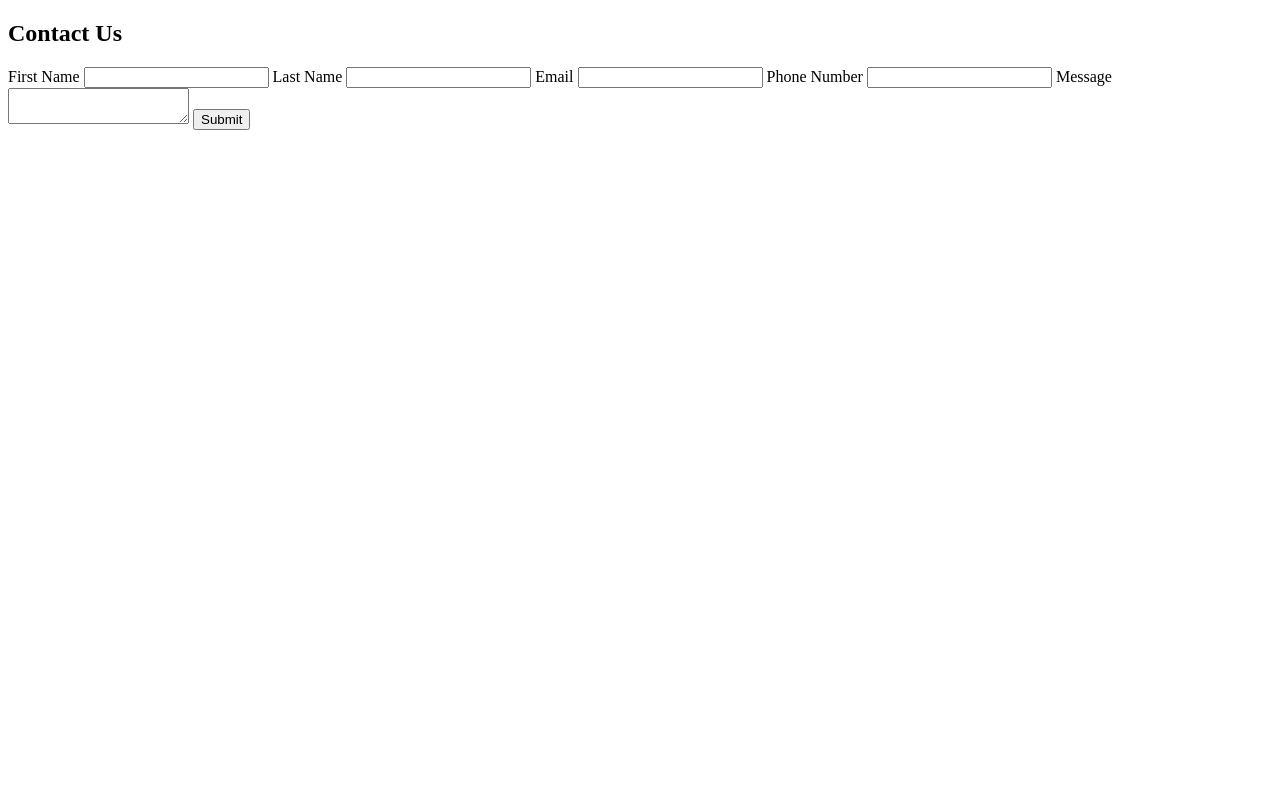
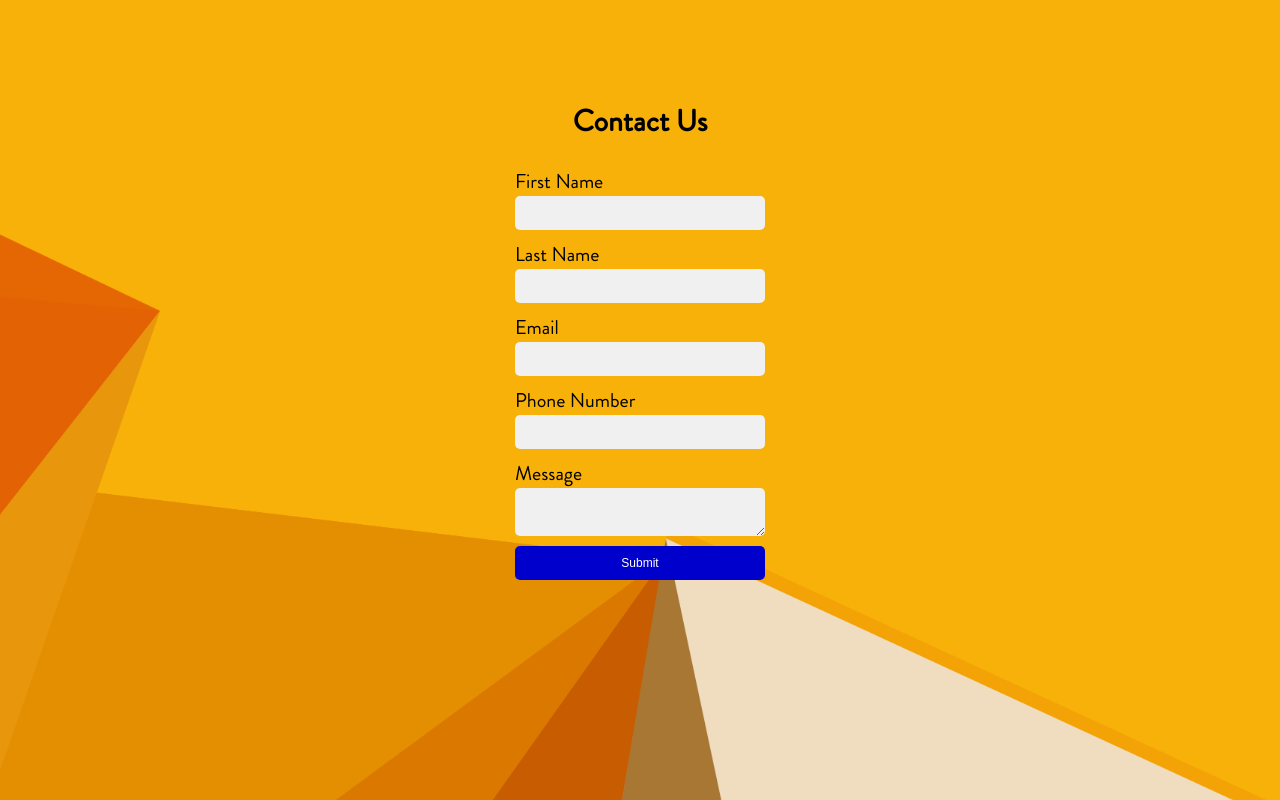
Before and after one commit to r516/portfolio-, a plain HTML site: page contact.html in a window 1280 px wide. Drawn offline with Linux system fonts and the light colour scheme.

Commit message:
change styple

```diff
--- a/contact.html
+++ b/contact.html
@@ -2,7 +2,7 @@
 <html>
 <head>
 	<title>My Portfolio</title>
-	<link rel="stylesheet" type="text/css" href="css/styple.css">
+	<link rel="stylesheet" type="text/css" href="css/style.css">
 </head>
 <body>
 	<div class="container">
```
Also changed, not shown: index.html (+1 -1 lines), work.html (+1 -1 lines).
